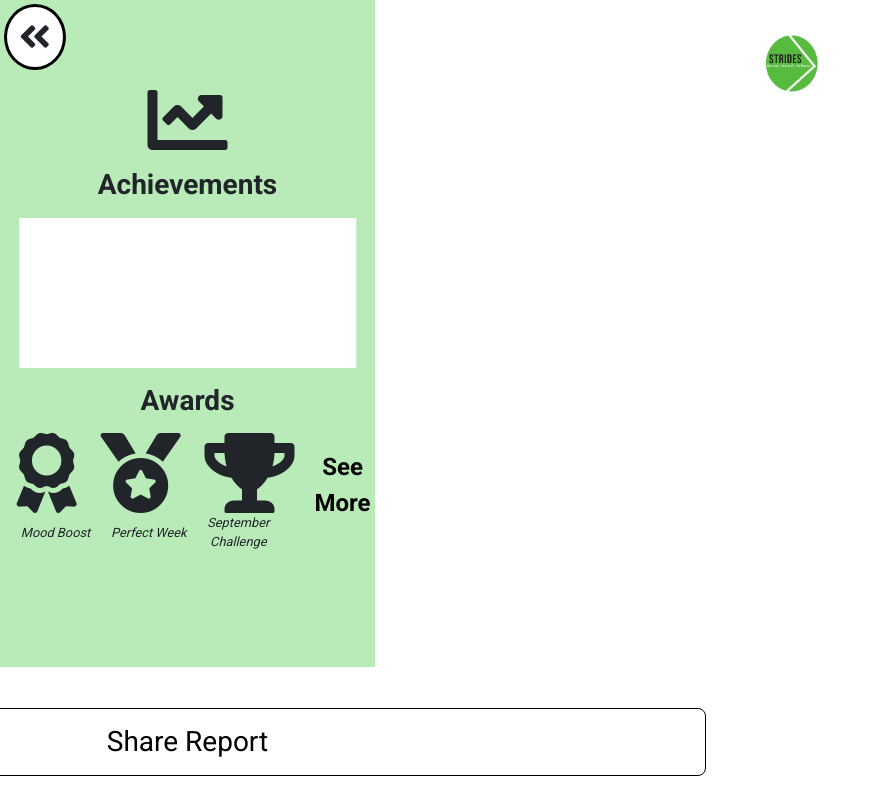
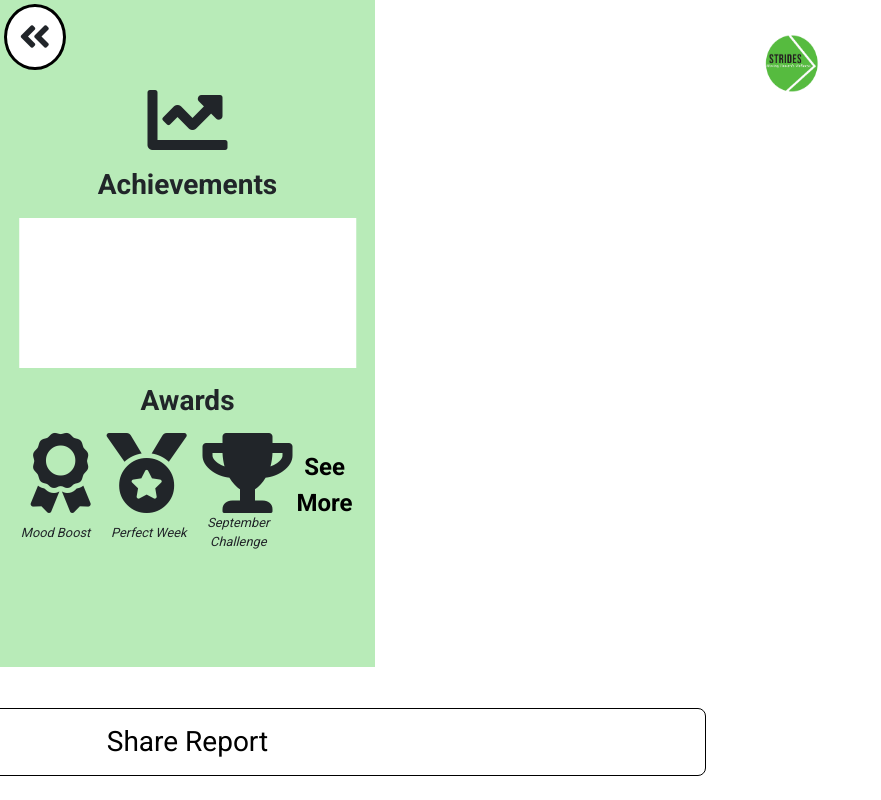
Before and after one commit to katkolomycew/strideswebapp, a React (Create React App) app: page /achievements/timeline in a window 1280 px wide. Shown: the whole page, without its empty margins (0-881 px from the left). Built offline with nearby package versions, Linux system fonts and the light colour scheme.

Commit message:
Small style changes for Achievements screens

```diff
--- a/src/containers/Achievements/Achievements_Timeline/Achievements_Timeline.css
+++ b/src/containers/Achievements/Achievements_Timeline/Achievements_Timeline.css
@@ -49,7 +49,7 @@
 
 .award {
   font-size: 5rem;
-  margin: 0 0.75rem;
+  margin: 0 0.5rem;
 }
 
 .award small {
@@ -61,7 +61,7 @@
 .awards-icon_wrapper a {
   text-decoration: none;
   color: #000;
-  margin-left: 0.5rem;
+  margin-left: -0.25rem;
   font-size: 1.5rem;
   text-align: center;
   position: relative;
```
